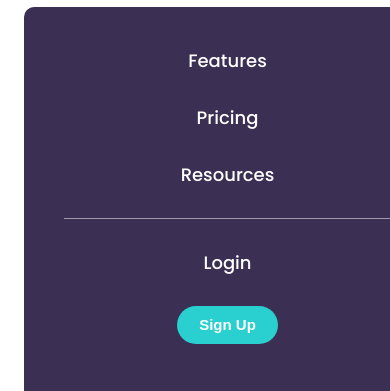
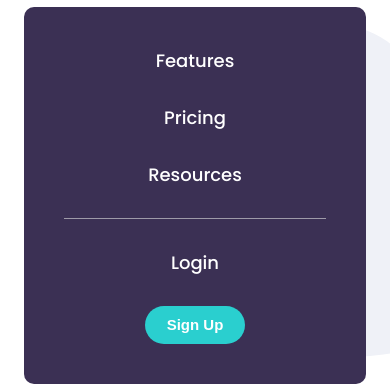
Before and after one commit to StijnvdW/frontend-mentor-url-shortening-api-landing-page, a plain HTML site: page index.html in a window 390 px wide. Shown: the part 89-480 px from the top of the page. Drawn offline with Linux system fonts and the light colour scheme.

Commit message:
Navigation mobile improvement

```diff
--- a/style.css
+++ b/style.css
@@ -126,9 +126,8 @@ header {
 .nav-items {
     position: absolute;
     background-color: var(--prim-color-dark-violet);
-    width: 327px;
-    height: 383px;
     left: 24px;
+    right: 24px;
     top: 96px;
     display: flex;
     flex-direction: column;
```
